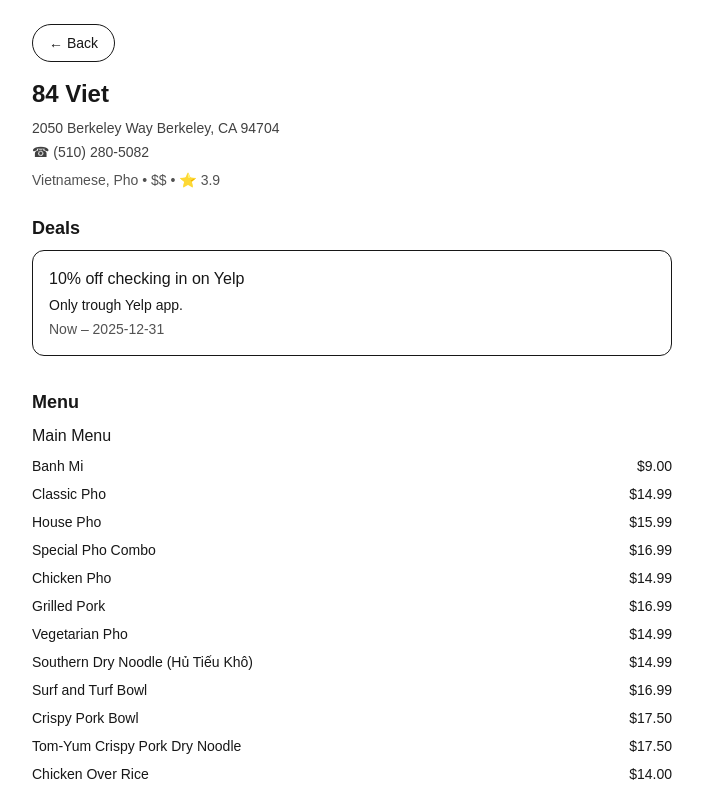
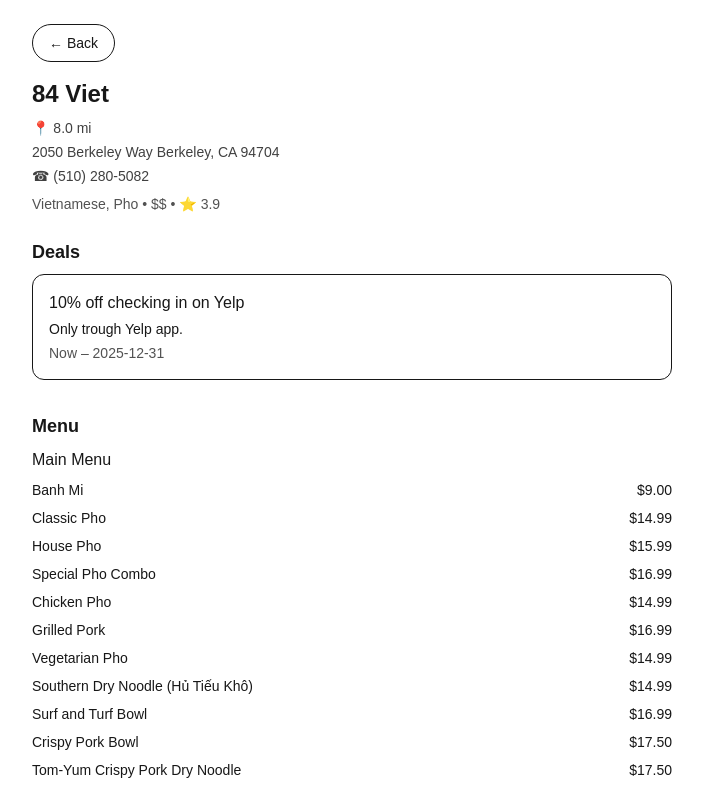
Before and after one commit to FoodBuddy-NEU/foodbuddy-web, a Next.js app: page /restaurants/84-viet in a window 1280 px wide. Shown: the top 790 px of the page, without its empty margins (288-991 px from the left). Built offline with nearby package versions, Linux system fonts and the light colour scheme.

Commit message:
update by @Yu Chen to show address, number and distance
Refactor RestaurantDetailPage component to include distance formatting and clean up JSX structure.

```diff
--- a/src/app/restaurants/[id]/page.tsx
+++ b/src/app/restaurants/[id]/page.tsx
@@ -4,41 +4,35 @@
 
 type Restaurant = typeof data[number];
 
-export default async function RestaurantDetailPage({
-  params,
-}: {
-  params: Promise<{ id: string }>;
-}) {
+function formatDistance(d?: number) {
+  if (typeof d !== "number" || Number.isNaN(d)) return null;
+  return `${d.toFixed(1)} mi`;
+}
+
+export default async function RestaurantDetailPage({ params }: { params: Promise<{ id: string }> }) {
   const { id } = await params;
   const restaurant: Restaurant | undefined = data.find((r) => r.id === id);
   if (!restaurant) notFound();
 
-  const summary = `${restaurant.foodTypes?.length ? restaurant.foodTypes.join(", ") : "N/A"} • ${
-    restaurant.priceRange ?? "N/A"
-  } • ⭐ ${restaurant.rating?.toFixed?.(1) ?? "-"}`;
+  const summary = `${restaurant.foodTypes?.length ? restaurant.foodTypes.join(", ") : "N/A"} • ${restaurant.priceRange ?? "N/A"} • ⭐ ${restaurant.rating?.toFixed?.(1) ?? "-"}`;
+
+  const distance = formatDistance((restaurant as any).distance);
 
   return (
     <div className="mx-auto max-w-2xl px-4 py-6">
-      {/* Back */}
       <div className="mb-4">
-        <Link
-          href="/"
-          className="inline-flex items-center gap-2 rounded-full border px-4 py-2 text-sm hover:bg-black hover:text-white dark:hover:bg-white dark:hover:text-black"
-        >
-          ← Back
-        </Link>
+        <Link href="/" className="inline-flex items-center gap-2 rounded-full border px-4 py-2 text-sm hover:bg-black hover:text-white dark:hover:bg-white dark:hover:text-black">← Back</Link>
       </div>
 
-      {/* Name */}
       <h1 className="text-2xl font-bold">{restaurant.name}</h1>
 
-      {/* Address + Phone (new) */}
+      {/* Address + Phone + Distance */}
       <div className="mt-2 text-sm text-neutral-700 dark:text-neutral-300 space-y-1">
+        {distance ? <div>📍 {distance}</div> : null}
         {restaurant.address ? <div>{restaurant.address}</div> : null}
         {restaurant.phone ? <div>☎ {restaurant.phone}</div> : null}
       </div>
 
-      {/* Summary */}
       <p className="mt-2 text-sm text-neutral-600 dark:text-neutral-400">{summary}</p>
 
       {/* Deals */}
@@ -46,30 +40,21 @@
       <div className="mt-2 space-y-3">
         {restaurant.deals?.length ? (
           restaurant.deals.map((d) => {
-            const deal = d as any; // JSON may omit some optional fields
+            const deal = d as any;
             const valid =
               (deal.validFrom || deal.validTo) &&
               `${deal.validFrom ? ` ${deal.validFrom}` : ""}${
-                deal.validFrom && deal.validTo
-                  ? " – "
-                  : deal.validTo
-                  ? " until "
-                  : ""
+                deal.validFrom && deal.validTo ? " – " : deal.validTo ? " until " : ""
               }${deal.validTo ?? ""}`;
 
             return (
-              <div
-                key={deal.id}
-                className="rounded-xl border p-4 bg-white dark:bg-neutral-900"
-              >
+              <div key={deal.id} className="rounded-xl border p-4 bg-white dark:bg-neutral-900">
                 <div className="font-medium">{deal.title}</div>
                 {typeof deal.description === "string" && deal.description ? (
                   <div className="mt-1 text-sm">{deal.description}</div>
                 ) : null}
                 {valid ? (
-                  <div className="mt-1 text-sm text-neutral-600 dark:text-neutral-400">
-                    {valid}
-                  </div>
+                  <div className="mt-1 text-sm text-neutral-600 dark:text-neutral-400">{valid}</div>
                 ) : null}
               </div>
             );
@@ -81,7 +66,7 @@
         )}
       </div>
 
-      {/* Menu */}
+      {/* Menus */}
       <h2 className="mt-8 text-lg font-semibold">Menu</h2>
       <div className="mt-2 space-y-6">
         {restaurant.menus?.map((m) => (
@@ -89,10 +74,7 @@
             <div className="font-medium">{m.title}</div>
             <div className="mt-2 space-y-2">
               {m.items.map((item) => (
-                <div
-                  key={item.id}
-                  className="flex items-center justify-between text-sm"
-                >
+                <div key={item.id} className="flex items-center justify-between text-sm">
                   <span>{item.name}</span>
                   <span>${item.price.toFixed(2)}</span>
                 </div>
@@ -107,19 +89,14 @@
       <div className="mt-2 space-y-3">
         {restaurant.reviews?.length ? (
           restaurant.reviews.map((rev, idx) => (
-            <div
-              key={`${rev.userName}-${idx}`}
-              className="rounded-xl border p-4 bg-white dark:bg-neutral-900"
-            >
+            <div key={`${rev.userName}-${idx}`} className="rounded-xl border p-4 bg-white dark:bg-neutral-900">
               <div className="font-medium">{rev.userName}</div>
               <div className="text-sm text-neutral-600 dark:text-neutral-400">{`⭐ ${rev.rating}`}</div>
               <div className="mt-2 text-sm">{rev.comment}</div>
             </div>
           ))
         ) : (
-          <div className="text-sm text-neutral-600 dark:text-neutral-400">
-            No reviews
-          </div>
+          <div className="text-sm text-neutral-600 dark:text-neutral-400">No reviews</div>
         )}
       </div>
     </div>
```
